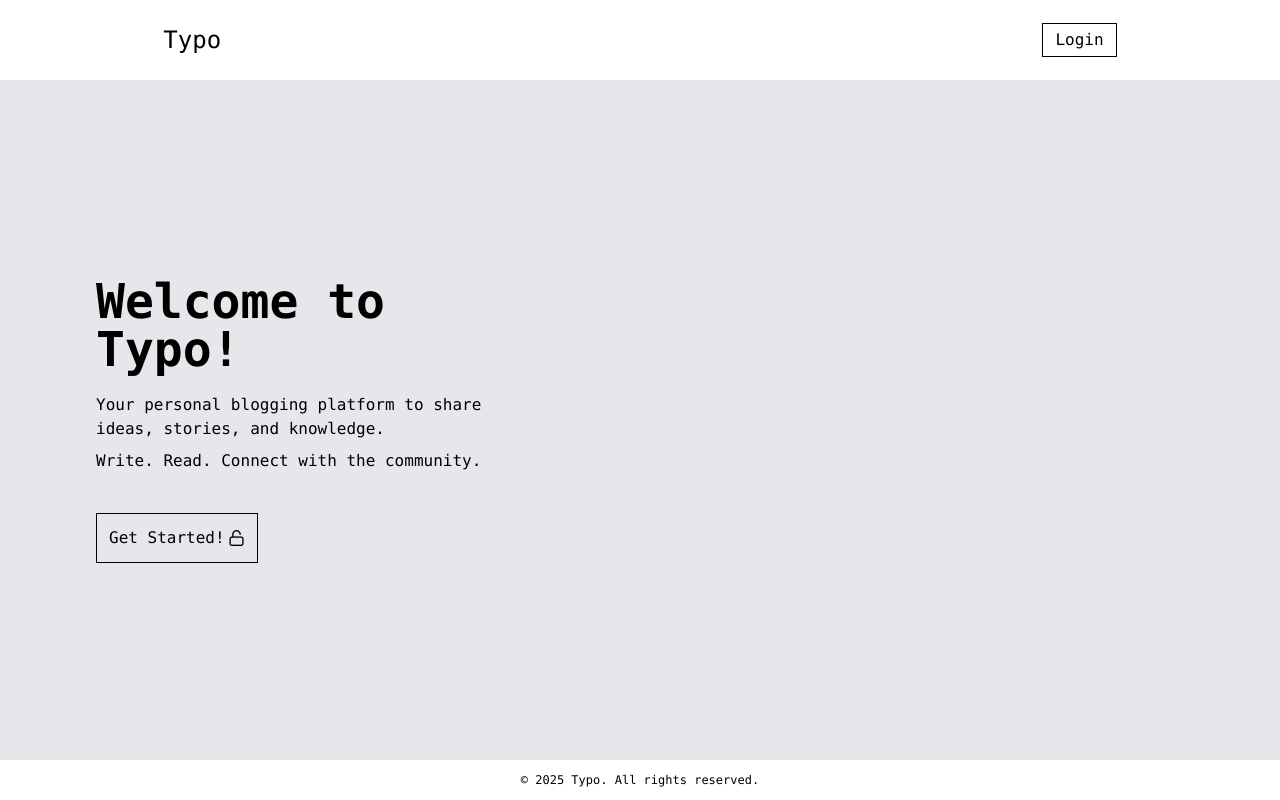
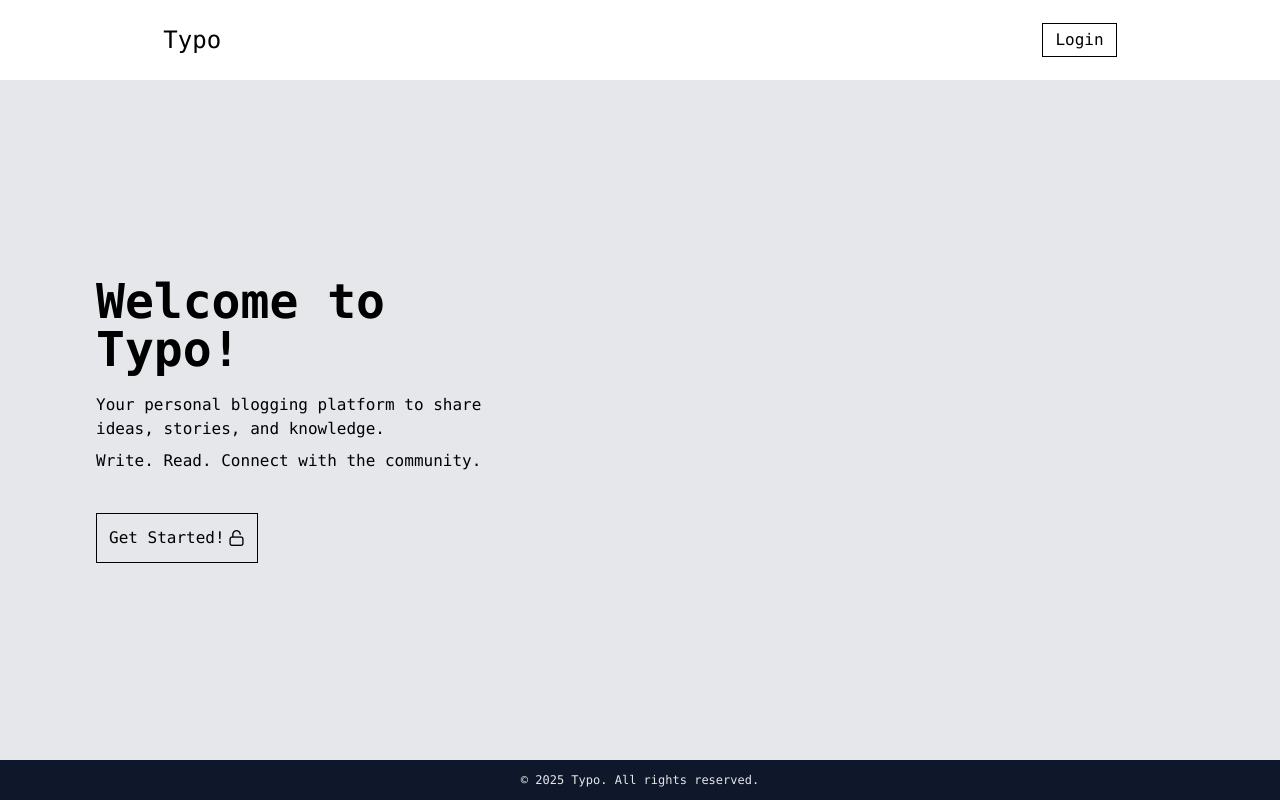
Before and after one commit to aleksamlsvc12/blog-app, a Vue app in the folder frontend/: page / in a window 1280 px wide. Built offline with nearby package versions, Linux system fonts and the light colour scheme.

Commit message:
Footer updated

```diff
--- a/frontend/src/components/Footer.vue
+++ b/frontend/src/components/Footer.vue
@@ -1,5 +1,5 @@
 <template>
-  <div class="h-[5%] p-3 font-mono flex justify-center items-center">
+  <div class="h-[5%] p-3 font-mono flex justify-center items-center bg-[#0F172A] text-gray-200">
     <p class="text-xs">&copy; 2025 Typo. All rights reserved.</p>
   </div>
 </template>
```
